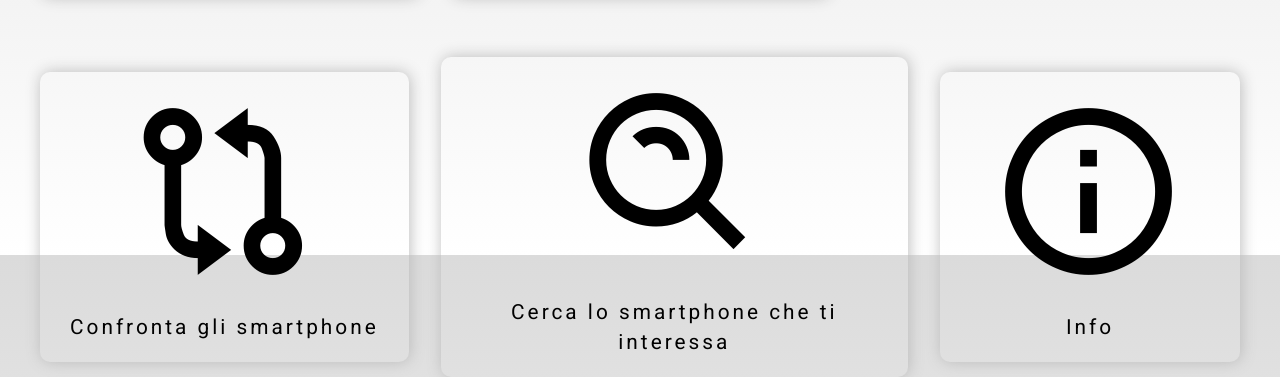
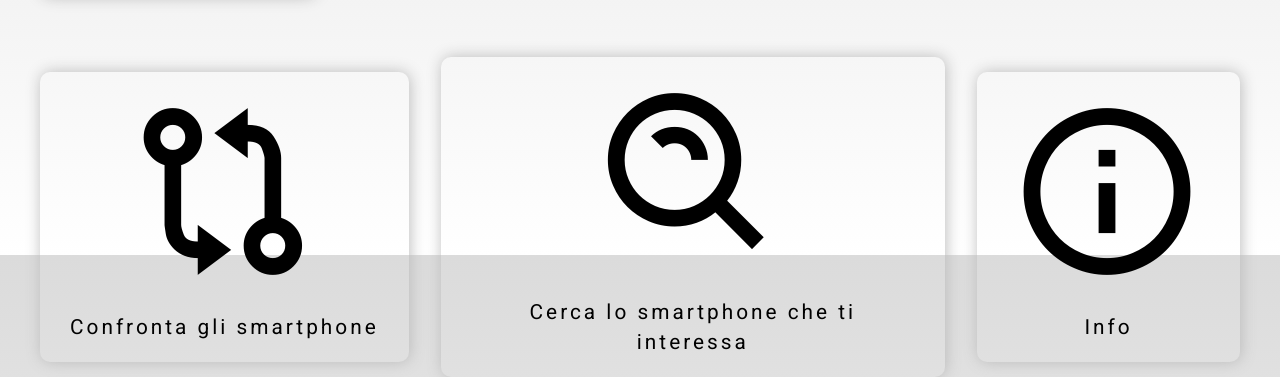
Before and after one commit to Davide-Barca/Mobile-Project, a plain HTML site: page index.html in a window 1280 px wide. Shown: the part 545-922 px from the top of the page. Drawn offline with nearby package versions, Linux system fonts and the light colour scheme.

Commit message:
Change stats responsive

```diff
--- a/style.css
+++ b/style.css
@@ -102,7 +102,7 @@ body{
 .options-content,
 .stats-content{
     display: grid;
-    grid-template-columns: repeat(auto-fit, minmax(300px, auto));
+    grid-template-columns: repeat(auto-fit, minmax(260px, auto));
     grid-gap: 2rem;
     text-align: center;
     align-items: center;
```
